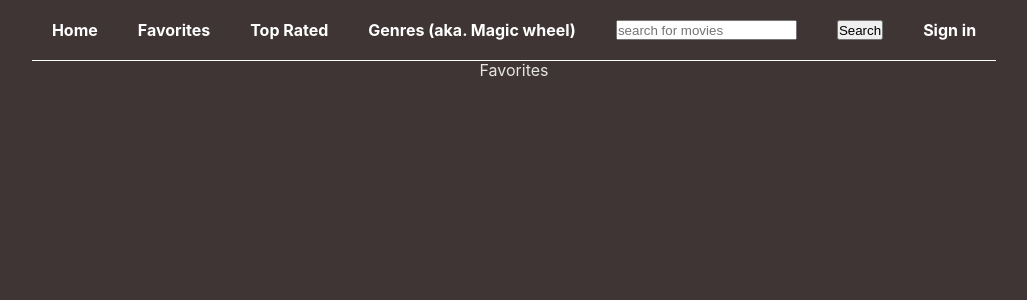
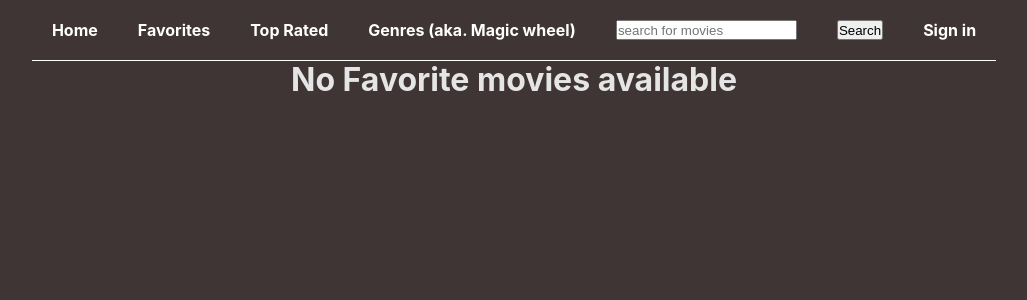
Before and after one commit to porkchopper-droid/movie-project, a React (Vite) app: page /movie-project/favorites in a window 1280 px wide. Shown: the top 300 px of the page, without its empty margins (126-1153 px from the left). Built offline with nearby package versions, Linux system fonts and the light colour scheme.

Commit message:
modified favorite component (#11)

```diff
--- a/src/components/Favorites.jsx
+++ b/src/components/Favorites.jsx
@@ -1,7 +1,36 @@
-import React from 'react'
+import { useContext } from "react";
+import { SearchContext } from "../contexts/SearchContext";
 
 export default function Favorites() {
+  const { favoritesMovies, setFavoritesMovies } = useContext(SearchContext);
+
+  //Filtirig movies and remove  it from favorite by clicking on the button
+  const removeFromFavorite = (movie) => {
+    const filtringMovies = favoritesMovies.filter((m) => m.imdbID !== movie.imdbID);
+    setFavoritesMovies(filtringMovies);
+  };
+
   return (
-    <div>Favorites</div>
-  )
+    <div className="favorites-container">
+      <h1>{favoritesMovies.length === 0 && " No Favorite movies available"}</h1>
+      <ul className="moviesContainer">
+        {favoritesMovies.map((movie) => (
+          <div className="movieContainer" key={movie.imdbID}>
+            <h4>{movie.Title}</h4>
+            <img
+              src={movie.Poster !== "N/A" ? movie.Poster : "NO IMAGE"}
+              alt={movie.Title + " Poster"}
+              style={{ width: "80%", objectFit: "cover", padding: "10px 0" }}
+            />
+            <p>Year: {movie.Year}</p>
+            <p>Genre: {movie.Genre || "N/A"}</p>
+            <p>Rating: {movie.imdbRating || "N/A"}</p>
+            <button onClick={() => removeFromFavorite(movie)}>
+              Remove from favorite
+            </button>
+          </div>
+        ))}
+      </ul>
+    </div>
+  );
 }
--- a/src/components/HomePage/HomePage.jsx
+++ b/src/components/HomePage/HomePage.jsx
@@ -2,13 +2,14 @@ import React, { useState, useContext, useEffect } from "react";
 import { useNavigate } from "react-router-dom";
 import { SearchContext } from "../../contexts/SearchContext";
 import "./HomePage.scss";
-
 export default function HomePage() {
-  const { movies, handleSearch } = useContext(SearchContext); // using context...
+  const { favoritesMovies, setFavoritesMovies, movies, handleSearch } =
+    useContext(SearchContext); // using context...
   const [timeOfDay, setTimeofDay] = useState(""); // based on the current hour
   const navigate = useNavigate()
 
-  function updateTime() { // used to update timeOfDay based on hours
+  function updateTime() {
+    // used to update timeOfDay based on hours
     const now = new Date();
     const hour = now.getHours();
 
@@ -31,6 +32,17 @@ export default function HomePage() {
     handleSearch(timeOfDay);
   }, [timeOfDay]);
 
+  //Adding the favorite Movies to The Favorite Component
+
+  const addingToFavorite = (movie) => {
+    if (!favoritesMovies.includes(movie)) {
+      setFavoritesMovies((prev) => [...prev, movie]);
+      console.log(favoritesMovies);
+    } else {
+      console.log("movie already exist");
+    }
+  };
+
   return (
     <div>
       <ul className="moviesContainer">
@@ -45,6 +57,9 @@ export default function HomePage() {
             <p>Year: {movie.Year}</p>
             <p>Genre: {movie.Genre || "N/A"}</p>
             <p>Rating: {movie.imdbRating || "N/A"}</p>
+            <button onClick={() => addingToFavorite(movie)}>
+              Add to favorite
+            </button>
           </div>
         ))}
       </ul>
--- a/src/contexts/SearchContext.jsx
+++ b/src/contexts/SearchContext.jsx
@@ -1,11 +1,11 @@
-import React, { createContext, useState } from "react";
+import React, { createContext, use, useState } from "react";
 
 export const SearchContext = createContext();
 
 export default function SearchContextProvider(props) {
   const [movies, setMovies] = useState([]);
   const [searchQuery, setSearchQuery] = useState("");
-
+  const [favoritesMovies,setFavoritesMovies]=useState([])
   function handleSearch(query) {
     const myAPIkey = "4a822498";
     fetch(`https://www.omdbapi.com/?apikey=${myAPIkey}&s=${query}`)
@@ -16,7 +16,7 @@ export default function SearchContextProvider(props) {
 
   return (
     <SearchContext.Provider
-      value={{ searchQuery, setSearchQuery, movies, handleSearch }}>
+      value={{favoritesMovies,setFavoritesMovies, searchQuery, setSearchQuery, movies, handleSearch }}>
       {props.children}
     </SearchContext.Provider>
   );
```
